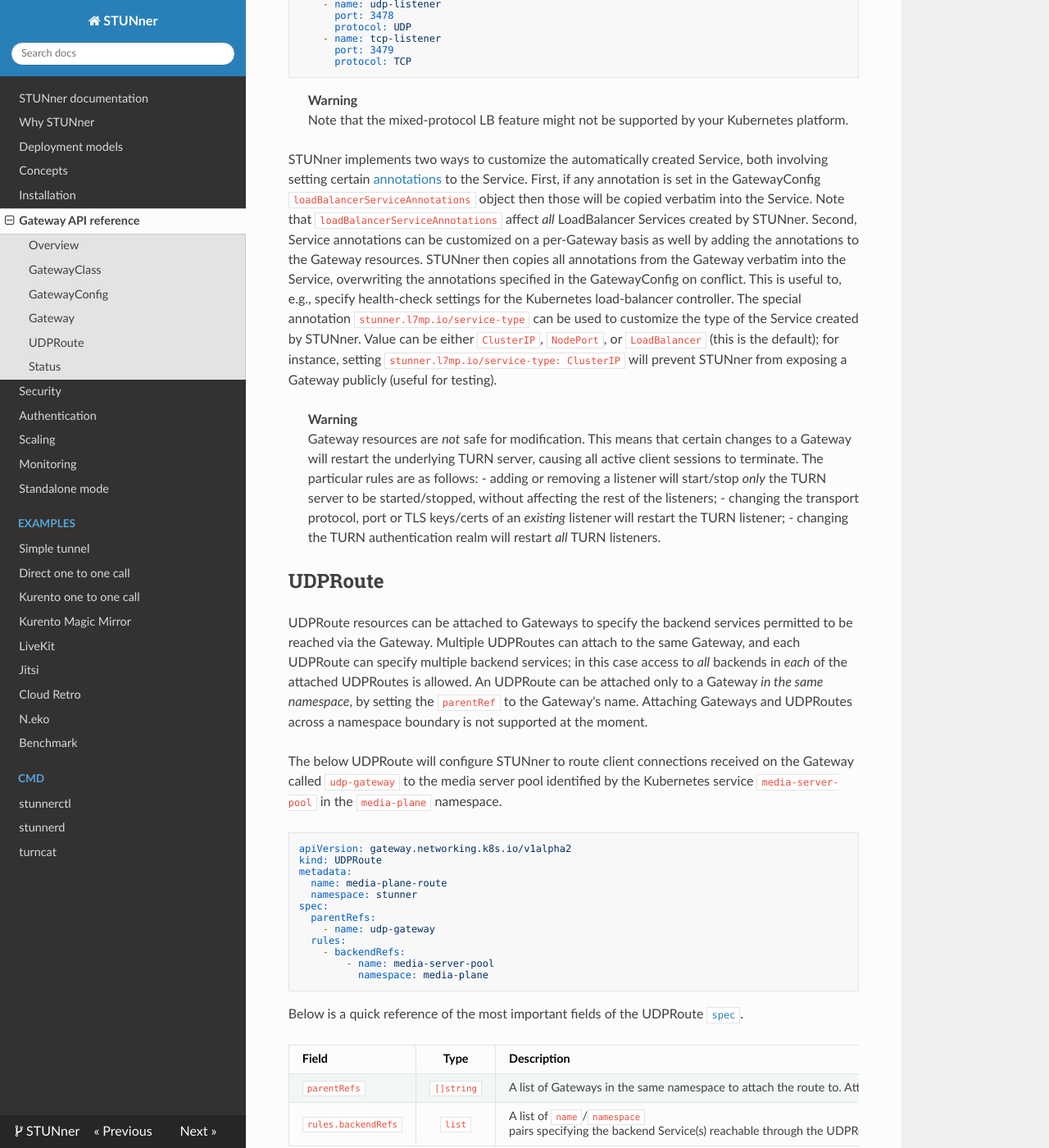
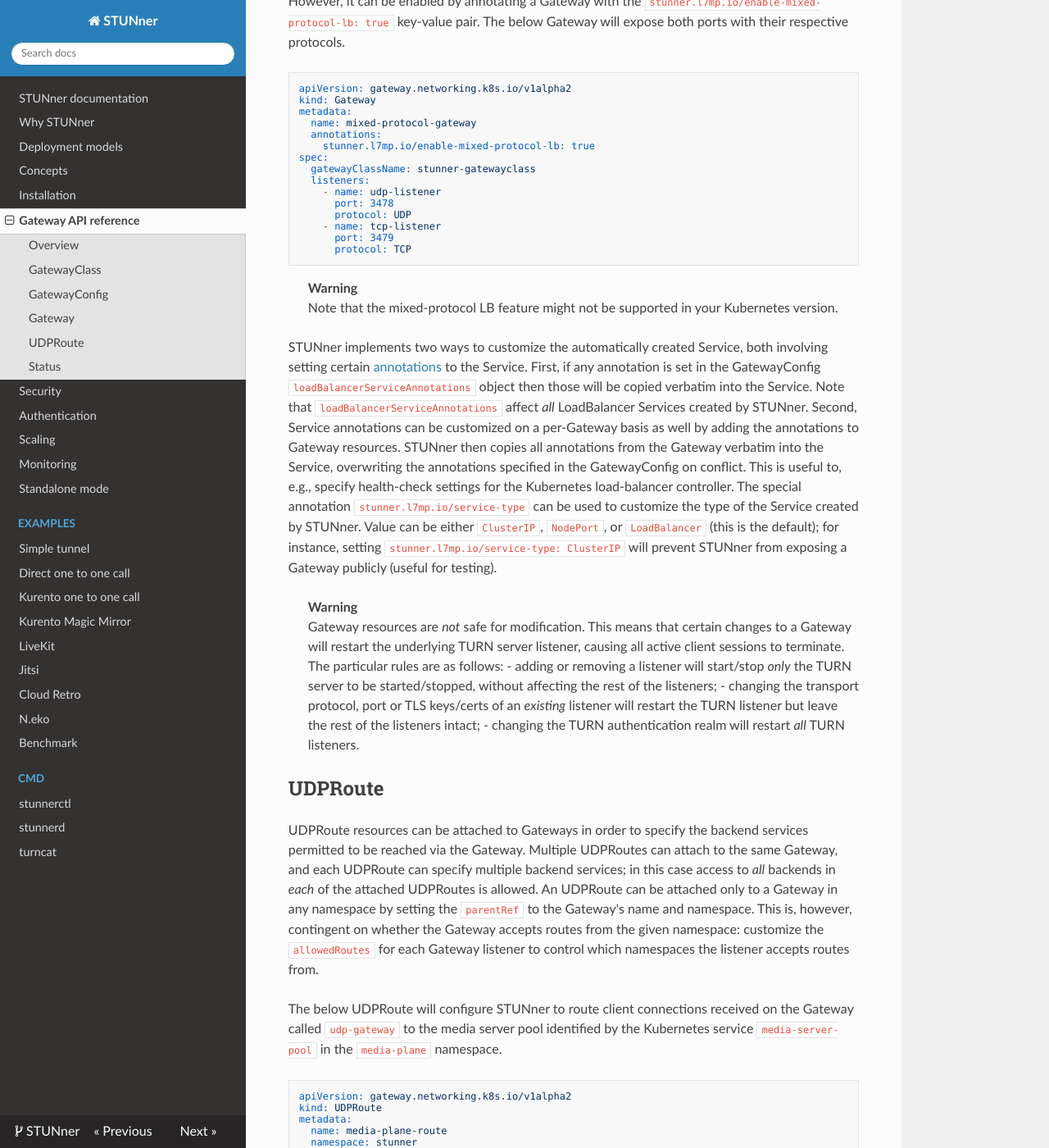
Before and after one commit to l7mp/stunner, an MkDocs documentation site: the page built from docs/GATEWAY.md, in a window 1280 px wide and 1400 px high, scrolled down 5066 px. Shown: the whole window at 82% size. Built offline with MkDocs 1.6.1, drawn with Linux system fonts in a browser that asks for light colours; nearby versions of some CDN libraries; some of the changed text lies outside the part shown.

Commit message:
doc: Document the use of route attachment policies

````diff
--- a/docs/GATEWAY.md
+++ b/docs/GATEWAY.md
@@ -1,44 +1,20 @@
 # Reference
 
-The [STUNner gateway operator](https://github.com/l7mp/stunner-gateway-operator) exposes the
-control plane configuration using the standard [Kubernetes Gateway
-API](https://gateway-api.sigs.k8s.io). This allows to configure STUNner in the familiar
-YAML-engineering style via Kubernetes manifests. The below reference gives a quick overview of the
-Gateway API. Note that STUNner implements only a subset of the full [spec](GATEWAY.md), see
-[here](https://github.com/l7mp/stunner-gateway-operator#caveats) for a list of the most important
-simplifications.
+The [STUNner gateway operator](https://github.com/l7mp/stunner-gateway-operator) exposes the control plane configuration using the standard [Kubernetes Gateway API](https://gateway-api.sigs.k8s.io). This allows to configure STUNner in the familiar YAML-engineering style via Kubernetes manifests. The below reference gives a quick overview of the Gateway API. Note that STUNner implements only a subset of the full [spec](GATEWAY.md), see [here](https://github.com/l7mp/stunner-gateway-operator#caveats) for a list of the most important simplifications.
 
 ## Overview
 
-The main unit of the control plane configuration is the *gateway hierarchy*. Here, a Gateway
-hierarchy is a collection of [Kubernetes Custom
-Resources](https://kubernetes.io/docs/concepts/extend-kubernetes/api-extension/custom-resources)
-that together describe the way media traffic should enter the cluster via STUNner, including public
-IP addresses and ports clients can use to reach STUNner, TURN credentials, routing rules, etc. The
-anchor of the gateway hierarchy is the GatewayClass object, and the rest of the resources form a
-complete hierarchy underneath it.
+The main unit of the control plane configuration is the *gateway hierarchy*. Here, a Gateway hierarchy is a collection of [Kubernetes Custom Resources](https://kubernetes.io/docs/concepts/extend-kubernetes/api-extension/custom-resources) that together describe the way media traffic should enter the cluster via STUNner, including public IP addresses and ports clients can use to reach STUNner, TURN credentials, routing rules, etc. The anchor of the gateway hierarchy is the GatewayClass object, and the rest of the resources form a complete hierarchy underneath it.
 
 ![Gateway hierarchy](img/gateway_api.svg)
 
-In general, the scope of a gateway hierarchy is a single namespace, but this is not strictly
-enforced: e.g., the GatewayClass is
-[cluster-scoped](https://kubernetes.io/docs/tasks/extend-kubernetes/custom-resources/custom-resource-definitions)
-so it is outside the namespace, GatewayClasses can refer to GatewayConfigs across namespaces,
-etc. Still, it is a good practice to keep all control plane configuration, plus the actual
-dataplane pods, in a single namespace as much as possible.
+In general, the scope of a gateway hierarchy is a single namespace, but this is not strictly enforced: e.g., the GatewayClass is [cluster-scoped](https://kubernetes.io/docs/tasks/extend-kubernetes/custom-resources/custom-resource-definitions) so it is outside the namespace, GatewayClasses can refer to GatewayConfigs across namespaces, Routes can attach to Gateways across a namespace boundary (if the Gateway allows this), etc. Still, it is a good practice to keep all control plane configuration, plus the actual dataplane pods, in a single namespace as much as possible.
 
 ## GatewayClass
 
-The GatewayClass resource provides the root of the gateway hierarchy. GatewayClass resources are
-cluster-scoped, so they can be attached to from any namespace, and we usually assume that each
-namespaced gateway hierarchy will have a separate global GatewayClass as the anchor.
+The GatewayClass resource provides the root of the gateway hierarchy. GatewayClass resources are cluster-scoped, so they can be attached to from any namespace, and we usually assume that each namespaced gateway hierarchy will have a separate global GatewayClass as the anchor.
 
-Below is a sample GatewayClass resource. Each GatewayClass must specify a controller that will
-manage the Gateway objects created under the hierarchy; this must be set to
-`stunner.l7mp.io/gateway-operator` for the STUNner gateway operator to pick up the GatewayClass. In
-addition, a GatewayClass can refer to further implementation-specific configuration via a
-`parametersRef`; in the case of STUNner this will always be a GatewayConfig object (see
-[below](#gatewayconfig)).
+Below is a sample GatewayClass resource. Each GatewayClass must specify a controller that will manage the Gateway objects created under the hierarchy; this must be set to `stunner.l7mp.io/gateway-operator` for the STUNner gateway operator to pick up the GatewayClass. In addition, a GatewayClass can refer to further implementation-specific configuration via a `parametersRef`; in the case of STUNner this will always be a GatewayConfig object (see [below](#gatewayconfig)).
 
 ```yaml
 apiVersion: gateway.networking.k8s.io/v1alpha2
@@ -55,8 +31,7 @@
   description: "STUNner is a WebRTC ingress gateway for Kubernetes"
 ```
 
-Below is a quick reference of the most important fields of the GatewayClass
-[`spec`](https://kubernetes.io/docs/concepts/overview/working-with-objects/kubernetes-objects)
+Below is a quick reference of the most important fields of the GatewayClass [`spec`](https://kubernetes.io/docs/concepts/overview/working-with-objects/kubernetes-objects)
 
 | Field | Type | Description | Required |
 | :--- | :---: | :--- | :---: |
@@ -94,8 +60,7 @@
   metricsEndpoint: "http://0.0.0.0:8080/metrics"
 ```
 
-Below is a quick reference of the most important fields of the GatewayConfig
-[`spec`](https://kubernetes.io/docs/concepts/overview/working-with-objects/kubernetes-objects)
+Below is a quick reference of the most important fields of the GatewayConfig [`spec`](https://kubernetes.io/docs/concepts/overview/working-with-objects/kubernetes-objects)
 
 | Field | Type | Description | Required |
 | :--- | :---: | :--- | :---: |
@@ -113,24 +78,15 @@
 | `loadBalancerServiceAnnotations` | `map[string]string` | A list of annotations that will go into the LoadBalancer services created automatically by STUNner to obtain a public IP addresses. See more detail [here](https://github.com/l7mp/stunner/issues/32). | No |
 
 > **Warning**
-At least a valid username/password pair *must* be supplied for `static` authentication, or a
-`sharedSecret` for the `ephemeral` mode, either via an external Secret or inline in the
-GatewayConfig. External authentication settings override inline settings. Missing both is an error.
+At least a valid username/password pair *must* be supplied for `static` authentication, or a `sharedSecret` for the `ephemeral` mode, either via an external Secret or inline in the GatewayConfig. External authentication settings override inline settings. Missing both is an error.
 
-Except the TURN authentication realm, all GatewayConfig resources are safe for modification. That
-is, the `stunnerd` daemons know how to reconcile a change in the GatewayConfig without restarting
-listeners/TURN servers. Changing the realm, however, induces a *full* TURN server restart (see
-below).
+Except the TURN authentication realm, all GatewayConfig resources are safe for modification. That is, the `stunnerd` daemons know how to reconcile a change in the GatewayConfig without restarting listeners/TURN servers. Changing the realm, however, induces a *full* TURN server restart (see below).
 
 ## Gateway
 
 Gateways describe the STUN/TURN server listeners exposed to clients.
 
-The below Gateway will configure STUNner to open a STUN/TURN listener on the UDP port 3478 and
-automatically expose it on a public IP address and port by creating a [LoadBalancer
-service](https://kubernetes.io/docs/concepts/services-networking/service/#loadbalancer). The name
-and namespace of the automatically provisioned service are the same as those of the Gateway, and
-the service is automatically updated if the Gateway changes (e.g., a port changes).
+The below Gateway will configure STUNner to open a STUN/TURN listener on the UDP port 3478 and automatically expose it on a public IP address and port by creating a [LoadBalancer service](https://kubernetes.io/docs/concepts/services-networking/service/#loadbalancer). The name and namespace of the automatically provisioned service are the same as those of the Gateway, and the service is automatically updated if the Gateway changes (e.g., a port changes).
 
 ```yaml
 apiVersion: gateway.networking.k8s.io/v1alpha2
@@ -146,8 +102,7 @@
       protocol: UDP
 ```
 
-The below more complex example defines two TURN listeners: a UDP listener at port 3478 and a
-TLS/TCP listener at port 443.
+The below more complex example defines two TURN listeners: a UDP listener at port 3478 that accepts routes from any namespace, and a TLS/TCP listener at port 443 that accepts routes from all namespaces labeled as `app:dev`.
 
 ```yaml
 apiVersion: gateway.networking.k8s.io/v1alpha2
@@ -195,20 +158,13 @@
 | `port` | `int` | Network port for the TURN listener. | Yes |
 | `protocol` | `string` | Transport protocol for the TURN listener. Either UDP, TCP, TLS or DTLS. | Yes |
 | `tls` | `object` | [TLS configuration](https://gateway-api.sigs.k8s.io/references/spec/#gateway.networking.k8s.io%2fv1beta1.GatewayTLSConfig).| Yes (for TLS/DTLS) |
+| `allowedRoutes.from` | `object` | [Route attachment policy](https://gateway-api.sigs.k8s.io/references/spec/#gateway.networking.k8s.io/v1beta1.AllowedRoutes), either `All`, `Selector`, or `Same` (default is `Same`) | No |
 
-For TLS/DTLS listeners, `tls.mode` must be set to `Terminate` or omitted (`Passthrough` does not
-make sense for TURN), and `tls.certificateRefs` must be a [reference to a Kubernetes
-Secret](https://gateway-api.sigs.k8s.io/references/spec/#gateway.networking.k8s.io%2fv1beta1.GatewayTLSConfig)
-of type `tls` or `opaque` with exactly two keys: `tls.crt` must hold the TLS PEM certificate and
-`tls.key` must hold the TLS PEM key.
+For TLS/DTLS listeners, `tls.mode` must be set to `Terminate` or omitted (`Passthrough` does not make sense for TURN), and `tls.certificateRefs` must be a [reference to a Kubernetes Secret](https://gateway-api.sigs.k8s.io/references/spec/#gateway.networking.k8s.io%2fv1beta1.GatewayTLSConfig) of type `tls` or `opaque` with exactly two keys: `tls.crt` must hold the TLS PEM certificate and `tls.key` must hold the TLS PEM key.
 
-STUNner will automatically generate a Kubernetes LoadBalancer service to expose each Gateway to
-clients. All TURN listeners specified in the Gateway are wrapped by a single Service and will be
-assigned a single externally reachable IP address. If you want multiple TURN listeners on different
-public IPs, create multiple Gateways. TURN listeners on UDP and DTLS protocols are exposed as UDP
-services, TCP and TLS listeners are exposed as TCP.
+STUNner will automatically generate a Kubernetes LoadBalancer service to expose each Gateway to clients. All TURN listeners specified in the Gateway are wrapped by a single Service and will be assigned a single externally reachable IP address. If you want multiple TURN listeners on different public IPs, create multiple Gateways. TURN listeners on UDP and DTLS protocols are exposed as UDP services, TCP and TLS listeners are exposed as TCP.
 
-Mixed multi-protocol Gateways are supported, this means if you want to expose a UDP and a TCP port on the same LoadBalancer service you can do it with a single Gateway. By default, the STUNner gateway-operator disables the use of mixed-protocol LBs for specific Gateways. However, it can be enabled by annotating your Gateway resource with the `stunner.l7mp.io/enable-mixed-protocol-lb: true` key/value pair. The below Gateway will expose both ports with their respective protocols.
+Mixed multi-protocol Gateways are supported: this means if you want to expose a UDP and a TCP port on the same LoadBalancer service you can do it with a single Gateway. By default, the STUNner gateway-operator disables the use of mixed-protocol LBs for compatibility reasons. However, it can be enabled by annotating a Gateway with the `stunner.l7mp.io/enable-mixed-protocol-lb: true` key-value pair. The below Gateway will expose both ports with their respective protocols.
 
 ```yaml
 apiVersion: gateway.networking.k8s.io/v1alpha2
@@ -229,43 +185,21 @@
 ```
 
 > **Warning**
-> Note that the mixed-protocol LB feature might not be supported by your Kubernetes platform.
+> Note that the mixed-protocol LB feature might not be supported in your Kubernetes version.
 
-STUNner implements two ways to customize the automatically created Service, both involving setting
-certain
-[annotations](https://kubernetes.io/docs/concepts/overview/working-with-objects/annotations) to the
-Service. First, if any annotation is set in the GatewayConfig `loadBalancerServiceAnnotations`
-object then those will be copied verbatim into the Service. Note that
-`loadBalancerServiceAnnotations` affect *all* LoadBalancer Services created by STUNner. Second,
-Service annotations can be customized on a per-Gateway basis as well by adding the annotations to
-the Gateway resources. STUNner then copies all annotations from the Gateway verbatim into the
-Service, overwriting the annotations specified in the GatewayConfig on conflict. This is useful to,
-e.g., specify health-check settings for the Kubernetes load-balancer controller. The special
-annotation `stunner.l7mp.io/service-type` can be used to customize the type of the Service created
-by STUNner. Value can be either `ClusterIP`, `NodePort`, or `LoadBalancer` (this is the default);
-for instance, setting `stunner.l7mp.io/service-type: ClusterIP` will prevent STUNner from exposing
-a Gateway publicly (useful for testing).
+STUNner implements two ways to customize the automatically created Service, both involving setting certain [annotations](https://kubernetes.io/docs/concepts/overview/working-with-objects/annotations) to the Service. First, if any annotation is set in the GatewayConfig `loadBalancerServiceAnnotations` object then those will be copied verbatim into the Service. Note that `loadBalancerServiceAnnotations` affect *all* LoadBalancer Services created by STUNner. Second, Service annotations can be customized on a per-Gateway basis as well by adding the annotations to Gateway resources. STUNner then copies all annotations from the Gateway verbatim into the Service, overwriting the annotations specified in the GatewayConfig on conflict. This is useful to, e.g., specify health-check settings for the Kubernetes load-balancer controller. The special annotation `stunner.l7mp.io/service-type` can be used to customize the type of the Service created by STUNner. Value can be either `ClusterIP`, `NodePort`, or `LoadBalancer` (this is the default); for instance, setting `stunner.l7mp.io/service-type: ClusterIP` will prevent STUNner from exposing a Gateway publicly (useful for testing).
 
 > **Warning**
-Gateway resources are *not* safe for modification. This means that certain changes to a Gateway
-will restart the underlying TURN server, causing all active client sessions to terminate.  The
-particular rules are as follows:
+Gateway resources are *not* safe for modification. This means that certain changes to a Gateway will restart the underlying TURN server listener, causing all active client sessions to terminate.  The particular rules are as follows:
 > - adding or removing a listener will start/stop *only* the TURN server to be started/stopped, without affecting the rest of the listeners;
-> - changing the transport protocol, port or TLS keys/certs of an *existing* listener will restart the TURN listener;
+> - changing the transport protocol, port or TLS keys/certs of an *existing* listener will restart the TURN listener but leave the rest of the listeners intact;
 > - changing the TURN authentication realm will restart *all* TURN listeners.
 
 ## UDPRoute
 
-UDPRoute resources can be attached to Gateways to specify the backend services permitted to be
-reached via the Gateway. Multiple UDPRoutes can attach to the same Gateway, and each UDPRoute can
-specify multiple backend services; in this case access to *all* backends in *each* of the attached
-UDPRoutes is allowed. An UDPRoute can be attached only to a Gateway *in the same namespace*, by
-setting the `parentRef` to the Gateway's name. Attaching Gateways and UDPRoutes across a namespace
-boundary is not supported at the moment.
+UDPRoute resources can be attached to Gateways in order to specify the backend services permitted to be reached via the Gateway. Multiple UDPRoutes can attach to the same Gateway, and each UDPRoute can specify multiple backend services; in this case access to *all* backends in *each* of the attached UDPRoutes is allowed. An UDPRoute can be attached only to a Gateway in any namespace by setting the `parentRef` to the Gateway's name and namespace. This is, however, contingent on whether the Gateway accepts routes from the given namespace: customize the `allowedRoutes` for each Gateway listener to control which namespaces the listener accepts routes from.
 
-The below UDPRoute will configure STUNner to route client connections received on the Gateway
-called `udp-gateway` to the media server pool identified by the Kubernetes service
-`media-server-pool` in the `media-plane` namespace.
+The below UDPRoute will configure STUNner to route client connections received on the Gateway called `udp-gateway` to the media server pool identified by the Kubernetes service `media-server-pool` in the `media-plane` namespace.
 
 ```yaml
 apiVersion: gateway.networking.k8s.io/v1alpha2
@@ -282,27 +216,20 @@
           namespace: media-plane
 ```
 
-Below is a quick reference of the most important fields of the UDPRoute
-[`spec`](https://kubernetes.io/docs/concepts/overview/working-with-objects/kubernetes-objects).
+Below is a quick reference of the most important fields of the UDPRoute [`spec`](https://kubernetes.io/docs/concepts/overview/working-with-objects/kubernetes-objects).
 
 | Field | Type | Description | Required |
 | :--- | :---: | :--- | :---: |
-| `parentRefs` | `[]string` | A list of Gateways in the same namespace to attach the route to. Attaching UDPRoutes across namespaces is prohibited. | Yes |
+| `parentRefs` | `list` | Name/namespace of the Gateways to attach the route to. If no namespace is given, then the Gateway will be searched in the UDPRoute's namespace. | Yes |
 | `rules.backendRefs` | `list` | A list of `name`/`namespace` pairs specifying the backend Service(s) reachable through the UDPRoute. It is allowed to specify a service from a namespace other than the UDPRoute's own namespace. | No |
 
-UDPRoute resources are safe for modification: `stunnerd` knows how to reconcile modified routes
-without restarting any listeners/TURN servers.
+UDPRoute resources are safe for modification: `stunnerd` knows how to reconcile modified routes without restarting any listeners/TURN servers.
 
 ## Status
 
-Kubernetes has a very useful feature: most resources contain a `status` subresource that describes
-the current state of the object, supplied and updated by the Kubernetes system and its
-components. The Kubernetes control plane continually and actively manages every object's actual
-state to match the desired state you supplied and updates the status field to indicate whether any
-error was encountered during the reconciliation process.
+Most Kubernetes resources contain a `status` subresource that describes the current state of the resource, supplied and updated by the Kubernetes system and its components. The Kubernetes control plane continually and actively manages every object's actual state to match the desired state you supplied and updates the status field to indicate whether any error was encountered during the reconciliation process.
 
-If you are not sure about whether the STUNner gateway operator successfully picked up your Gateways
-or UDPRoutes, it is worth checking the status to see what went wrong.
+If you are not sure about whether the STUNner gateway operator successfully picked up your Gateways or UDPRoutes, it is worth checking the status to see what went wrong.
 
 ```console
 kubectl get <resource> -n <namespace> <name> -o jsonpath='{.status}'
````
Also changed, not shown: other parts of docs/GATEWAY.md (+12 -13 lines).
